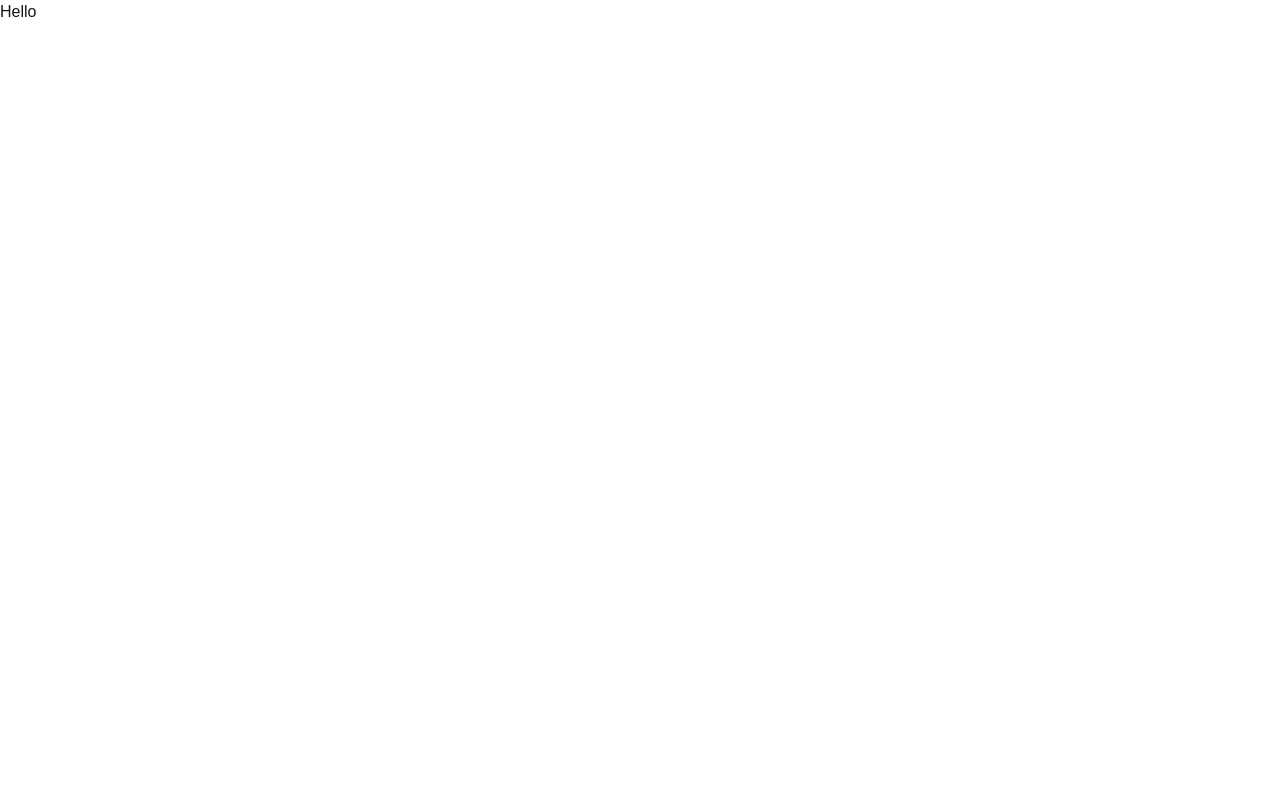
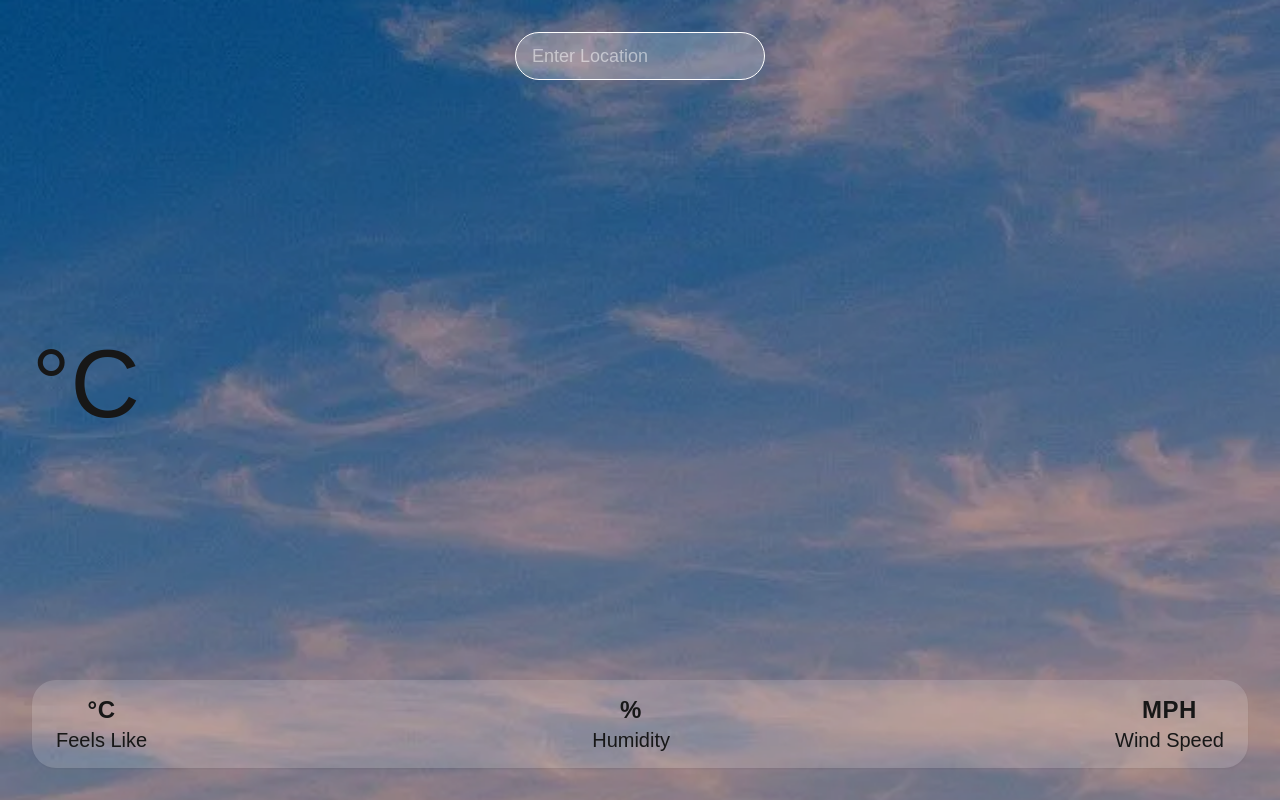
Before and after one commit to akmalyusufhanifan/weather-dashboard, a Next.js app: page / in a window 1280 px wide. Built offline with nearby package versions, Linux system fonts and the light colour scheme.

Commit message:
finish create weather dashboard (version 1)

```diff
--- a/package.json
+++ b/package.json
@@ -9,6 +9,7 @@
     "lint": "eslint"
   },
   "dependencies": {
+    "axios": "^1.15.0",
     "next": "16.2.3",
     "react": "19.2.4",
     "react-dom": "19.2.4"
--- a/src/app/page.tsx
+++ b/src/app/page.tsx
@@ -1,7 +1,73 @@
+"use client";
+
+import { useState } from "react";
+import axios from "axios";
+import { type WeatherData } from "@/types/weather-data";
+
 export default function Home() {
+  const [data, setData] = useState<WeatherData | null>(null);
+  const [location, setLocation] = useState("");
+
+  const url = `https://api.openweathermap.org/data/2.5/weather?q=${location}&units=metric&appid=e985c524985e9c73325052ed31879977`;
+
+  const searchLocation = (event: any) => {
+    if (event.key === "Enter") {
+      axios.get(url).then((res) => {
+        setData(res.data);
+        console.log(res.data);
+      });
+      setLocation("");
+    }
+  };
+
   return (
-    <div>
-      <h1>Hello</h1>
+    <div className="h-screen bg-[url('/background.webp')] bg-cover bg-center relative py-8 px-8 overflow-hidden">
+      <div className="absolute inset-0 bg-black/30"></div>
+
+      <div className="h-full relative z-10 flex flex-col justify-between items-center">
+        {/* search bar */}
+        <input
+          value={location}
+          onChange={(event) => setLocation(event.target.value)}
+          onKeyDown={searchLocation}
+          placeholder="Enter Location"
+          type="text"
+          className="bg-white/20 w-[250px] h-12 rounded-full border border-white pl-4 text-lg text-white"
+        />
+
+        {/* main content */}
+        <div className="w-full flex flex-col items-start gap-y-2">
+          <h2 className="text-xl tracking-wide">{data?.name}</h2>
+          <div className="w-full flex justify-between items-center">
+            <h1 className="text-8xl">{data?.main.temp.toFixed()}°C</h1>
+            <h2 className="text-xl rotate-270">{data?.weather[0].main}</h2>
+          </div>
+        </div>
+
+        {/* description */}
+        <div className="bg-white/15 w-full h-22 rounded-3xl shadow-xs flex justify-between items-center px-6">
+          <div className="flex flex-col items-center">
+            <h2 className="text-2xl font-bold tracking-wide">
+              {data?.main.feels_like.toFixed()}°C
+            </h2>
+            <h3 className="text-xl">Feels Like</h3>
+          </div>
+
+          <div className="flex flex-col items-center">
+            <h2 className="text-2xl font-bold tracking-wide">
+              {data?.main.humidity}%
+            </h2>
+            <h3 className="text-xl">Humidity</h3>
+          </div>
+
+          <div className="flex flex-col items-center">
+            <h2 className="text-2xl font-bold tracking-wide">
+              {data?.wind.speed.toFixed()}MPH
+            </h2>
+            <h3 className="text-xl">Wind Speed</h3>
+          </div>
+        </div>
+      </div>
     </div>
   );
 }
--- /dev/null
+++ b/src/types/weather-data.ts
@@ -0,0 +1,31 @@
+export interface WeatherData {
+  weather: [
+    {
+      id: number;
+      main: string;
+      description: string;
+      icon: string;
+    },
+  ];
+  main: {
+    temp: number;
+    feels_like: number;
+    humidity: number;
+  };
+  wind: {
+    speed: number;
+    deg: number;
+    gust: number;
+  };
+  sys: {
+    type: number;
+    id: number;
+    country: string;
+    sunrise: number;
+    sunset: number;
+  };
+  timezone: number;
+  id: number;
+  name: string;
+  cod: number;
+}
```
Also changed, not shown: public/background.webp (added), 1 other file (tests, documents, lock files or other folders).
